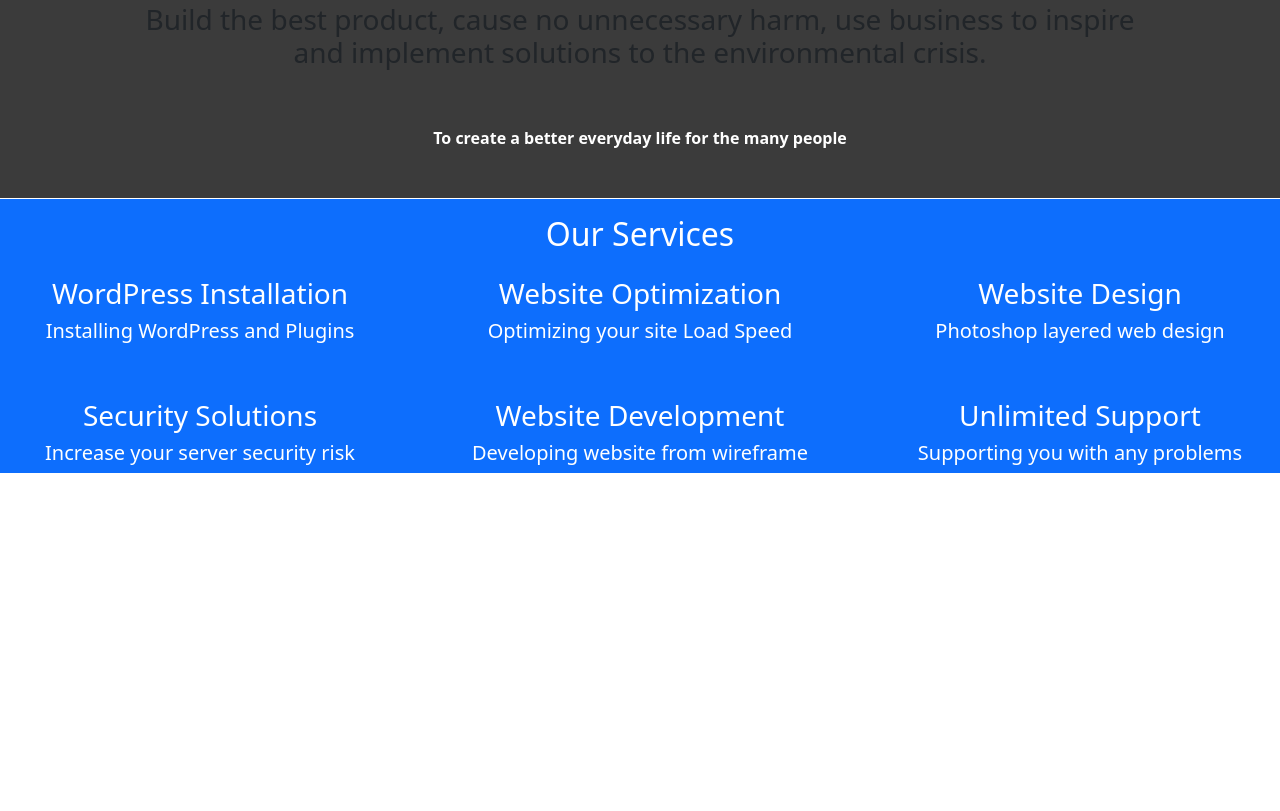
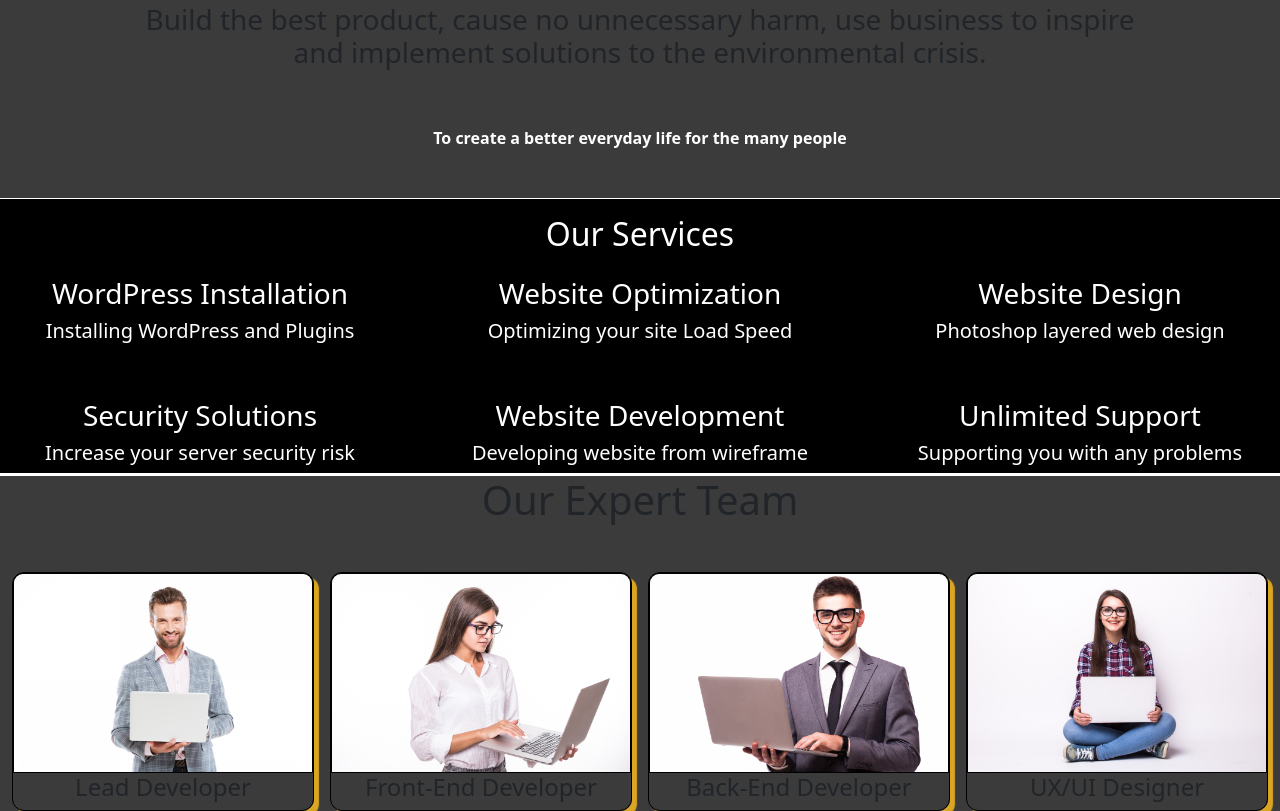
Before and after one commit to MR-Titus02/Assignment5, a plain HTML site: page index.html in a window 1280 px wide. Shown: the part 846-1657 px from the top of the page. Before the commit the page ends 1319 px from the top, so only its background shows below. Drawn offline with nearby package versions, Linux system fonts and the light colour scheme.

Commit message:
section 5

```diff
--- a/assets/style.css
+++ b/assets/style.css
@@ -7,3 +7,17 @@
     background-repeat: no-repeat;
     height: 500px;
 }
+.images2 {
+    width: 300px;
+    height: auto;
+    border: 1px solid black;
+    border-radius: 10px;
+    border-bottom-left-radius: 0;
+    border-bottom-right-radius: 0;
+}
+
+.box {
+    border: 1px solid black;
+    border-radius: 12px;
+    box-shadow: 5px 5px 1px #DAA520;
+}
--- a/index.html
+++ b/index.html
@@ -66,7 +66,7 @@
         </div>
       </section>
       <!-- section 3 -->
-      <section class="bg-primary text-white" style="margin-top: -15px;">
+      <section class="text-white" style="margin-top: -15px; background-color: black;">
         <h2 class="text-center p-3 " >Our Services</h2>
         <div class="d-flex justify-content-evenly flex-wrap gap-5">
             <div style="width: 30%;" class="text-center">
@@ -95,6 +95,30 @@
             </div>
       </section>
       <!-- section4 -->
+       <section style="background-color: #3b3b3b; margin-top: -45px;">
+      <div class="my-5" id="team">
+        <h4 class="text-center gray" style="font-size: 40px;"> Our Expert Team</h4>
+    </div>
+    <div class="d-flex flex-wrap gap-3 justify-content-center">
+        <div class="box">
+            <img src="assets/images/man1.jpg" alt="team member 1" class="images2">
+            <h4 class="text-center">Lead Developer</h4>
+        </div>
+        <div class="box">
+            <img src="assets/images/woman1.jpg" alt="team member 2" class="images2">
+            <h4 class="text-center">Front-End Developer</h4>
+        </div>
+        <div class="box">
+            <img src="assets/images/man2.jpg" alt="team member 3" class="images2">
+            <h4 class="text-center">Back-End Developer</h4>
+        </div>
+        <div class="box">
+            <img src="assets/images/woman2.jpg" alt="team member 4" class="images2">
+            <h4 class="text-center">UX/UI Designer</h4>
+        </div>
+    </div>
+       </section>
+
     <footer>
         <!-- place footer here -->
     </footer>
```
Also changed, not shown: assets/images/man1.jpg (added), assets/images/man2.jpg (added), assets/images/woman1.jpg (added), assets/images/woman2.jpg (added).
